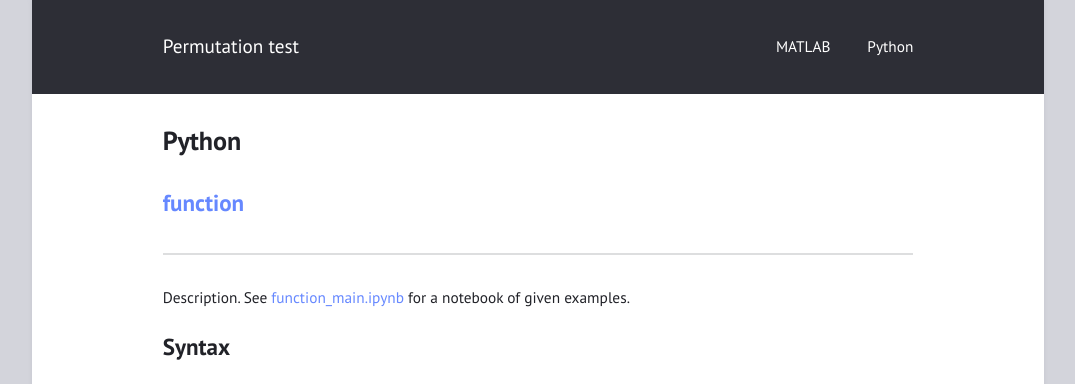
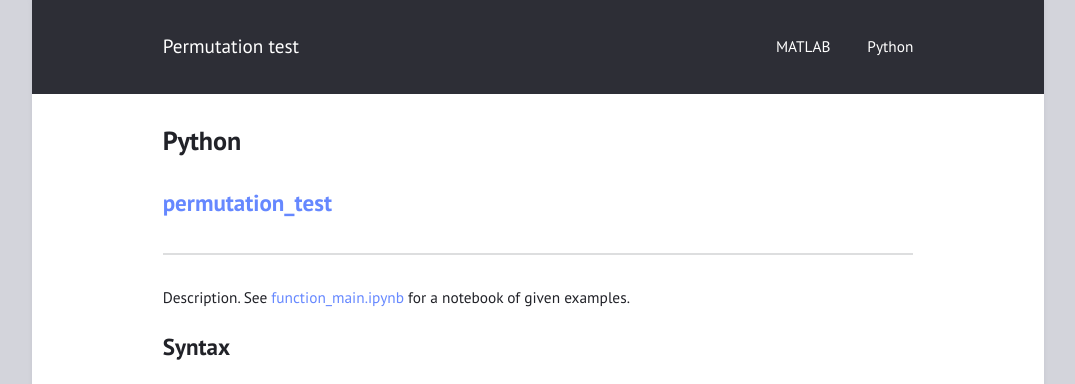
Before and after one commit to tulimid1/permutation_test, a Jekyll site: the page built from py-doc.md, in a window 1280 px wide and 900 px high. Shown: the top 384 px of the window, without its empty margins (102-1177 px from the left). Built offline with Jekyll 4.4.1, drawn with Linux system fonts in a browser that asks for light colours.

```diff
--- a/py-doc.md
+++ b/py-doc.md
@@ -4,7 +4,7 @@ title: Python
 permalink: /Python/
 ---
 
-# [function](https://function_link)
+# [permutation_test](https://function_link)
 ---
 
 Description. See [function_main.ipynb](https://function_main.ipynb) for a notebook of given examples.
```
Also changed, not shown: _posts/2021-11-19-Issues-and-Discussion.md (+1 -1 lines).
